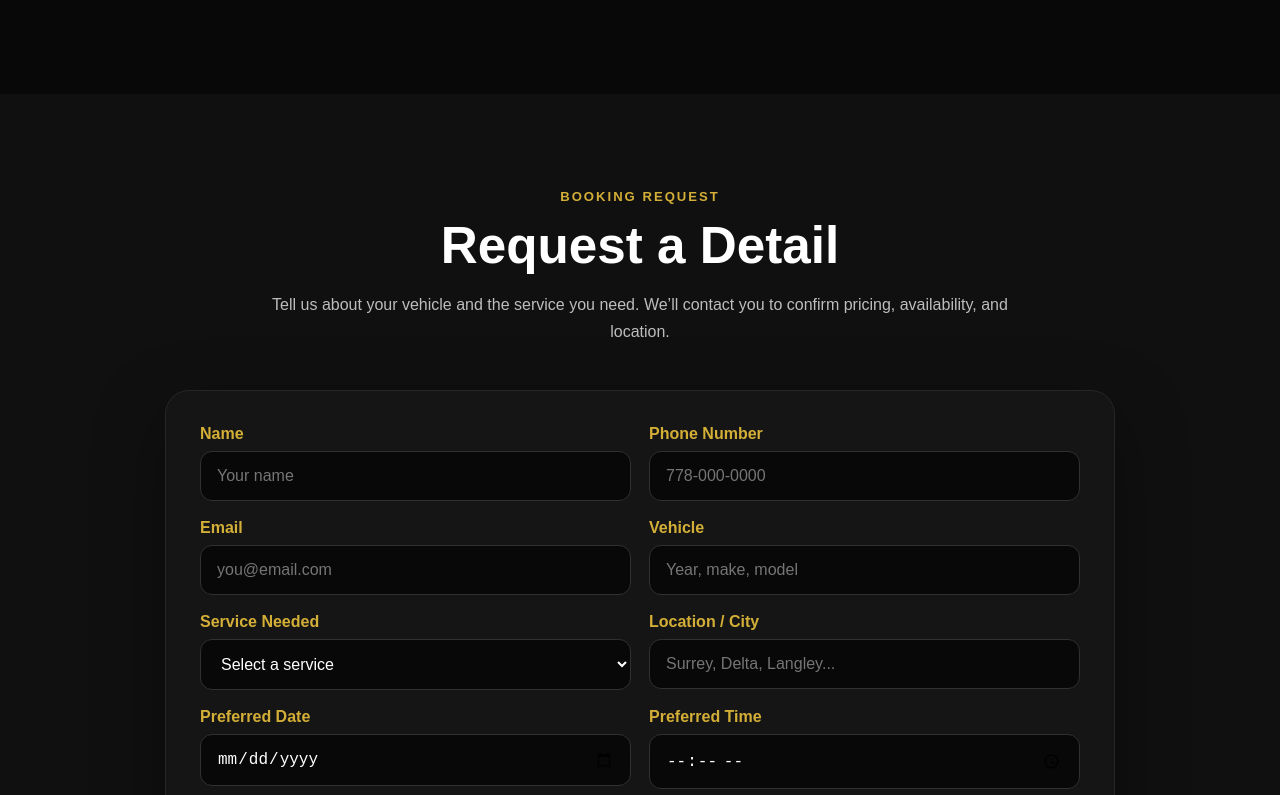
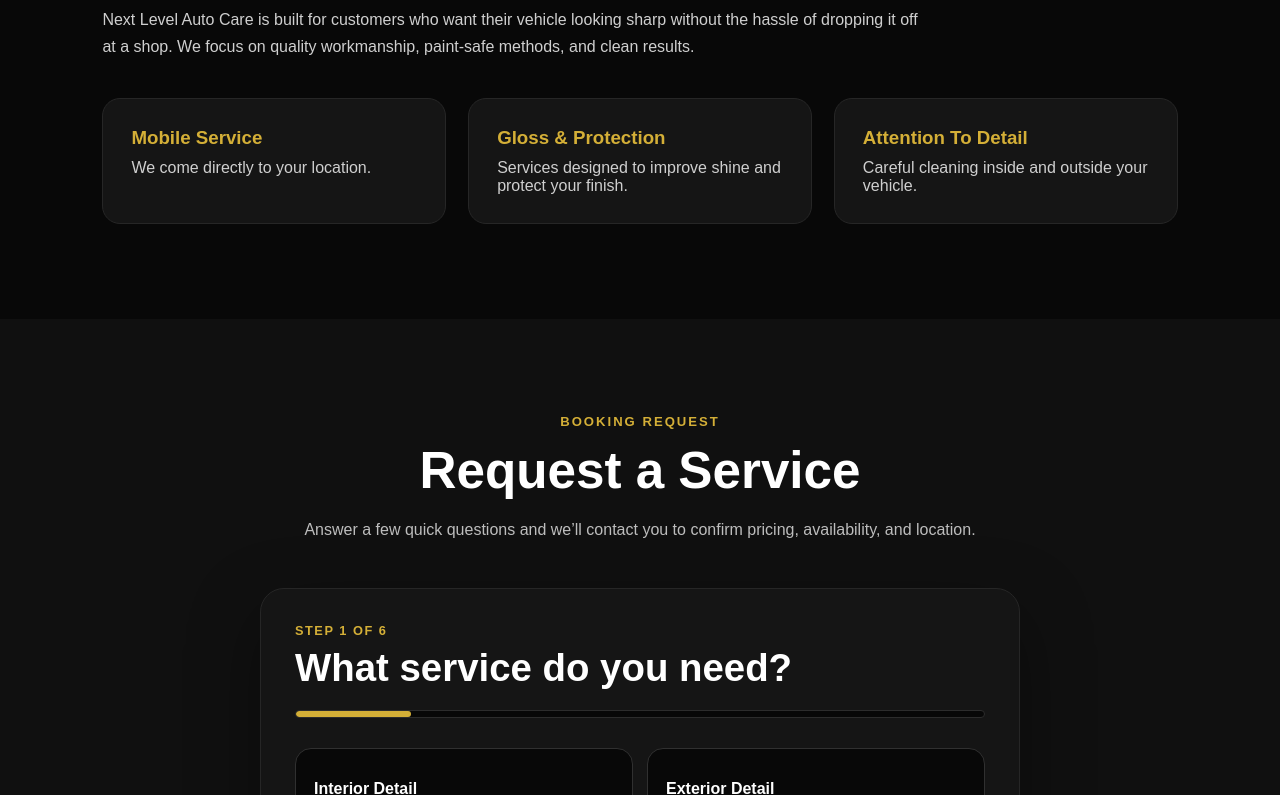
Before and after one commit to sharnpreetsidhu/next-level-auto-care, a React (Vite) app: page / in a window 1280 px wide. Shown: the part 4881-5676 px from the top of the page. Built offline with nearby package versions, Linux system fonts and the light colour scheme.

Commit message:
optimixedt

```diff
--- a/src/App.css
+++ b/src/App.css
@@ -355,11 +355,26 @@
   bottom: 18px;
 }
 
+.slide-image-wrap {
+  position: relative;
+  border-radius: 22px;
+  overflow: hidden;
+  border: 1px solid #252525;
+  background: #050505;
+  aspect-ratio: 4 / 3;
+  display: flex;
+  align-items: center;
+  justify-content: center;
+}
+
 .slide-image-wrap img {
   width: 100%;
-  height: 560px;
-  object-fit: cover;
+  height: 100%;
+  object-fit: contain;
+  object-position: center;
   display: block;
+  background: #050505;
+  cursor: pointer;
 }
 
 .slide-caption {
@@ -1051,3 +1066,248 @@
     gap: 0;
   }
 }
+
+.booking-step-form {
+  max-width: 760px;
+  margin-left: auto;
+  margin-right: auto;
+  min-height: 480px;
+}
+
+.step-top {
+  margin-bottom: 30px;
+}
+
+.step-label {
+  color: #d4af37;
+  font-weight: 900;
+  text-transform: uppercase;
+  letter-spacing: 1.5px;
+  font-size: 0.8rem;
+  margin-bottom: 8px;
+}
+
+.step-top h3 {
+  font-size: clamp(1.7rem, 3vw, 2.4rem);
+  margin-bottom: 20px;
+}
+
+.step-progress {
+  width: 100%;
+  height: 8px;
+  background: #070707;
+  border-radius: 999px;
+  overflow: hidden;
+  border: 1px solid #2c2c2c;
+}
+
+.step-progress span {
+  display: block;
+  height: 100%;
+  background: #d4af37;
+  border-radius: 999px;
+  transition: width 0.25s ease;
+}
+
+.step-screen {
+  animation: stepFade 0.25s ease;
+}
+
+.choice-grid {
+  display: grid;
+  grid-template-columns: repeat(2, 1fr);
+  gap: 14px;
+}
+
+.choice-card {
+  min-height: 82px;
+  padding: 18px;
+  border-radius: 16px;
+  border: 1px solid #303030;
+  background: #080808;
+  color: white;
+  font-weight: 900;
+  font-size: 1rem;
+  text-align: left;
+  cursor: pointer;
+  transition: 0.2s ease;
+}
+
+.choice-card:hover,
+.choice-card.selected {
+  border-color: #d4af37;
+  background: rgba(212, 175, 55, 0.12);
+  transform: translateY(-2px);
+}
+
+.step-actions {
+  display: flex;
+  gap: 14px;
+  margin-top: 28px;
+  flex-wrap: wrap;
+}
+
+.step-back {
+  background: transparent;
+  border: 1px solid #444;
+  color: white;
+  cursor: pointer;
+}
+
+.step-next {
+  border: none;
+  cursor: pointer;
+}
+
+.step-contact {
+  margin-top: 20px;
+}
+
+@keyframes stepFade {
+  from {
+    opacity: 0;
+    transform: translateY(12px);
+  }
+
+  to {
+    opacity: 1;
+    transform: translateY(0);
+  }
+}
+
+@media (max-width: 700px) {
+  .booking-step-form {
+    min-height: 520px;
+  }
+
+  .choice-grid {
+    grid-template-columns: 1fr;
+  }
+
+  .choice-card {
+    min-height: 68px;
+  }
+
+  .step-actions {
+    flex-direction: column;
+  }
+
+  .step-actions .btn {
+    width: 100%;
+    text-align: center;
+  }
+}
+
+.quick-contact-buttons {
+  margin-top: 22px;
+}
+
+.quick-contact-buttons p {
+  color: #cfcfcf;
+  margin-bottom: 12px;
+  font-weight: 700;
+}
+
+.quick-contact-buttons {
+  margin-top: 22px;
+}
+
+.quick-contact-buttons p {
+  color: #cfcfcf;
+  margin-bottom: 12px;
+  font-weight: 700;
+}
+
+.contact-icon-row {
+  display: flex;
+  align-items: center;
+  gap: 12px;
+}
+
+.contact-icon-btn {
+  width: 54px;
+  height: 54px;
+  border-radius: 50%;
+  background: #d4af37;
+  color: black;
+  text-decoration: none;
+  display: inline-flex;
+  align-items: center;
+  justify-content: center;
+  font-size: 1.45rem;
+  transition: 0.2s ease;
+}
+
+.contact-icon-btn:nth-child(2) {
+  background: transparent;
+  color: white;
+  border: 1px solid #444;
+}
+
+.contact-icon-btn:hover {
+  transform: translateY(-2px);
+  border-color: #d4af37;
+}
+
+.contact-icon-btn:nth-child(2):hover {
+  color: #d4af37;
+}
+
+.contact-action-btn:hover {
+  transform: translateY(-2px);
+}
+
+.secondary-contact-btn:hover {
+  border-color: #d4af37;
+  color: #d4af37;
+}
+
+@media (max-width: 700px) {
+  .contact-button-row {
+    flex-direction: column;
+  }
+
+  .contact-action-btn {
+    width: 100%;
+  }
+}
+
+.social-links {
+  margin-top: 24px;
+  display: flex;
+  justify-content: center;
+  align-items: center;
+  gap: 14px;
+  flex-wrap: wrap;
+}
+
+.social-links a {
+  width: 48px;
+  height: 48px;
+  min-width: 48px;
+  max-width: 48px;
+  padding: 0;
+  border-radius: 50%;
+  border: 1px solid #333;
+  background: rgba(255, 255, 255, 0.05);
+  display: inline-flex;
+  align-items: center;
+  justify-content: center;
+  overflow: hidden;
+  transition: 0.2s ease;
+}
+
+.social-links a:hover {
+  border-color: #d4af37;
+  transform: translateY(-2px);
+  background: rgba(212, 175, 55, 0.1);
+}
+
+.social-links img {
+  width: 24px !important;
+  height: 24px !important;
+  max-width: 24px !important;
+  max-height: 24px !important;
+  object-fit: contain;
+  display: block;
+}
--- a/src/App.jsx
+++ b/src/App.jsx
@@ -329,13 +329,24 @@
   const [currentImage, setCurrentImage] = useState(0);
   const [isImageOpen, setIsImageOpen] = useState(false);
 
+  useEffect(() => {
+  if (isImageOpen) return;
+
+  const timer = setInterval(() => {
+    setCurrentImage((previousImage) => (previousImage + 1) % images.length);
+  }, 3500);
+
+  return () => clearInterval(timer);
+}, [isImageOpen, images.length]);
+
 function nextSlide() {
-    setCurrentImage((currentImage + 1) % images.length);
+  setCurrentImage((previousImage) => (previousImage + 1) % images.length);
 }
 
 function previousSlide() {
-    setCurrentImage((currentImage - 1 + images.length) % images.length);
+  setCurrentImage((previousImage) => (previousImage - 1 + images.length) % images.length);
 }
+
 
   function nextModalImage(event) {
     event.stopPropagation();
@@ -485,27 +496,79 @@
     </section>
   );
 }
+
 function Booking() {
+  const [step, setStep] = useState(1);
   const [result, setResult] = useState('');
+  const [formData, setFormData] = useState({
+    service: '',
+    vehicle: '',
+    location: '',
+    preferred_date: '',
+    preferred_time: '',
+    name: '',
+    phone: '',
+    email: '',
+    message: '',
+  });
+
+  const totalSteps = 6;
+
+  function updateField(event) {
+    const { name, value } = event.target;
+
+    setFormData((previousData) => ({
+      ...previousData,
+      [name]: value,
+    }));
+  }
+
+  function nextStep() {
+    setStep((previousStep) => Math.min(previousStep + 1, totalSteps));
+  }
+
+  function previousStep() {
+    setStep((previousStep) => Math.max(previousStep - 1, 1));
+  }
 
   async function handleSubmit(event) {
     event.preventDefault();
     setResult('Sending...');
 
-    const formData = new FormData(event.target);
-    formData.append('access_key', 'c2169b3a-583e-4cfb-8122-fada5070ca61');
+    const data = new FormData();
+    data.append('access_key', 'c2169b3a-583e-4cfb-8122-fada5070ca61');
+    data.append('service', formData.service);
+    data.append('vehicle', formData.vehicle);
+    data.append('location', formData.location);
+    data.append('preferred_date', formData.preferred_date);
+    data.append('preferred_time', formData.preferred_time);
+    data.append('name', formData.name);
+    data.append('phone', formData.phone);
+    data.append('email', formData.email);
+    data.append('message', formData.message);
 
     try {
       const response = await fetch('https://api.web3forms.com/submit', {
         method: 'POST',
-        body: formData,
+        body: data,
       });
 
-      const data = await response.json();
+      const responseData = await response.json();
 
-      if (data.success) {
+      if (responseData.success) {
         setResult("Thanks! Your booking request was sent. We'll contact you shortly.");
-        event.target.reset();
+        setStep(1);
+        setFormData({
+          service: '',
+          vehicle: '',
+          location: '',
+          preferred_date: '',
+          preferred_time: '',
+          name: '',
+          phone: '',
+          email: '',
+          message: '',
+        });
       } else {
         setResult('Something went wrong. Please call or text us instead.');
       }
@@ -518,86 +581,221 @@
     <section className="booking-section reveal" id="booking">
       <div className="booking-content">
         <p className="eyebrow center">Booking Request</p>
-        <h2>Request a Detail</h2>
+        <h2>Request a Service</h2>
         <p className="section-subtitle">
-          Tell us about your vehicle and the service you need. We’ll contact you
-          to confirm pricing, availability, and location.
+          Answer a few quick questions and we’ll contact you to confirm pricing,
+          availability, and location.
         </p>
 
-        <form className="booking-form" onSubmit={handleSubmit}>
-          <div className="form-row">
-            <div className="form-group">
-              <label>Name</label>
-              <input type="text" name="name" placeholder="Your name" required />
+        <form className="booking-form booking-step-form" onSubmit={handleSubmit}>
+          <div className="step-top">
+            <div>
+              <p className="step-label">Step {step} of {totalSteps}</p>
+              <h3>
+                {step === 1 && 'What service do you need?'}
+                {step === 2 && 'What vehicle are we detailing?'}
+                {step === 3 && 'Where are you located?'}
+                {step === 4 && 'When works best?'}
+                {step === 5 && 'How can we contact you?'}
+                {step === 6 && 'Anything else we should know?'}
+              </h3>
             </div>
 
-            <div className="form-group">
-              <label>Phone Number</label>
-              <input type="tel" name="phone" placeholder="778-000-0000" required />
+            <div className="step-progress">
+              <span style={{ width: `${(step / totalSteps) * 100}%` }}></span>
             </div>
           </div>
 
-          <div className="form-row">
-            <div className="form-group">
-              <label>Email</label>
-              <input type="email" name="email" placeholder="you@email.com" required />
+          {step === 1 && (
+            <div className="step-screen">
+              <div className="choice-grid">
+                {[
+                  'Interior Detail',
+                  'Exterior Detail',
+                  'Full Detail',
+                  'Paint Correction',
+                  'Ceramic Coating',
+                  'Customization',
+                ].map((service) => (
+                  <button
+                    type="button"
+                    key={service}
+                    className={
+                      formData.service === service
+                        ? 'choice-card selected'
+                        : 'choice-card'
+                    }
+                    onClick={() =>
+                      setFormData((previousData) => ({
+                        ...previousData,
+                        service,
+                      }))
+                    }
+                  >
+                    {service}
+                  </button>
+                ))}
               </div>
+            </div>
+          )}
 
+          {step === 2 && (
+            <div className="step-screen">
               <div className="form-group">
                 <label>Vehicle</label>
                 <input
                   type="text"
                   name="vehicle"
                   placeholder="Year, make, model"
+                  value={formData.vehicle}
+                  onChange={updateField}
+                  required
+                />
+              </div>
+            </div>
+          )}
+
+          {step === 3 && (
+            <div className="step-screen">
+              <div className="form-group">
+                <label>Location / City</label>
+                <input
+                  type="text"
+                  name="location"
+                  placeholder="Surrey, Delta, Langley..."
+                  value={formData.location}
+                  onChange={updateField}
+                  required
+                />
+              </div>
+            </div>
+          )}
+
+          {step === 4 && (
+            <div className="step-screen">
+              <div className="form-row">
+                <div className="form-group">
+                  <label>Preferred Date</label>
+                  <input
+                    type="date"
+                    name="preferred_date"
+                    value={formData.preferred_date}
+                    onChange={updateField}
+                  />
+                </div>
+
+                <div className="form-group">
+                  <label>Preferred Time</label>
+                  <input
+                    type="time"
+                    name="preferred_time"
+                    value={formData.preferred_time}
+                    onChange={updateField}
+                  />
+                </div>
+              </div>
+            </div>
+          )}
+
+          {step === 5 && (
+            <div className="step-screen">
+              <div className="form-row">
+                <div className="form-group">
+                  <label>Name</label>
+                  <input
+                    type="text"
+                    name="name"
+                    placeholder="Your name"
+                    value={formData.name}
+                    onChange={updateField}
+                    required
+                  />
+                </div>
+
+                <div className="form-group">
+                  <label>Phone Number</label>
+                  <input
+                    type="tel"
+                    name="phone"
+                    placeholder="778-000-0000"
+                    value={formData.phone}
+                    onChange={updateField}
                     required
                   />
                 </div>
               </div>
 
-          <div className="form-row">
               <div className="form-group">
-              <label>Service Needed</label>
-              <select name="service" required>
-                <option value="">Select a service</option>
-                <option value="Interior Detail">Interior Detail</option>
-                <option value="Exterior Detail">Exterior Detail</option>
-                <option value="Full Detail">Full Detail</option>
-                <option value="Paint Correction">Paint Correction</option>
-                <option value="Ceramic Coating">Ceramic Coating</option>
-                <option value="Not Sure">Not Sure</option>
-              </select>
-            </div>
-
-            <div className="form-group">
-              <label>Location / City</label>
-              <input type="text" name="location" placeholder="Surrey, Delta, Langley..." required />
+                <label>Email</label>
+                <input
+                  type="email"
+                  name="email"
+                  placeholder="you@email.com"
+                  value={formData.email}
+                  onChange={updateField}
+                  required
+                />
               </div>
             </div>
+          )}
 
-          <div className="form-row">
-            <div className="form-group">
-              <label>Preferred Date</label>
-              <input type="date" name="preferred_date" />
-            </div>
-
-            <div className="form-group">
-              <label>Preferred Time</label>
-              <input type="time" name="preferred_time" />
-            </div>
-          </div>
-
+          {step === 6 && (
+            <div className="step-screen">
               <div className="form-group">
                 <label>Message</label>
                 <textarea
                   name="message"
                   rows="5"
                   placeholder="Tell us about the vehicle condition, stains, pet hair, coating needs, etc."
+                  value={formData.message}
+                  onChange={updateField}
                 ></textarea>
               </div>
+            </div>
+          )}
 
-          <button type="submit" className="btn primary booking-btn">
+          <div className="step-actions">
+            {step > 1 && (
+              <button
+                type="button"
+                className="btn secondary step-back"
+                onClick={previousStep}
+              >
+                Back
+              </button>
+            )}
+
+            {step < totalSteps && (
+              <button
+                type="button"
+                className="btn primary step-next"
+                onClick={nextStep}
+              >
+                Continue
+              </button>
+            )}
+
+            {step === totalSteps && (
+              <button type="submit" className="btn primary step-next">
                 Submit Booking Request
               </button>
+            )}
+          </div>
+
+          <div className="quick-contact-buttons step-contact">
+  <p>Prefer talking directly?</p>
+
+  <div className="contact-icon-row">
+    <a href="tel:7783255428" className="contact-icon-btn" aria-label="Call Next Level Auto Care">
+      📞
+    </a>
+
+    <a href="sms:7783255428" className="contact-icon-btn" aria-label="Text Next Level Auto Care">
+      💬
+    </a>
+  </div>
+</div>
+
 
           {result && <p className="form-result">{result}</p>}
         </form>
@@ -605,6 +803,7 @@
     </section>
   );
 }
+
 
 function Contact() {
   return (
@@ -619,9 +818,31 @@
       <a href="tel:7783255428" className="phone-link">
         778-325-5428
       </a>
+
+      <div className="social-links">
+  <a
+    href="https://www.instagram.com/nextlvlautocare"
+    target="_blank"
+    rel="noopener noreferrer"
+    aria-label="Instagram"
+  >
+    <img src="/images/instagram.webp" alt="Instagram" />
+  </a>
+
+  <a
+    href="https://www.tiktok.com/@nextlvlautocare"
+    target="_blank"
+    rel="noopener noreferrer"
+    aria-label="TikTok"
+  >
+    <img src="/images/tiktok.webp" alt="TikTok" />
+  </a>
+</div>
+
     </section>
   );
 }
+
 
 function Footer() {
   return (
```
Also changed, not shown: public/images/instagram.webp (added), public/images/tiktok.webp (added). Lines whose indentation alone changed are shown as unchanged.
